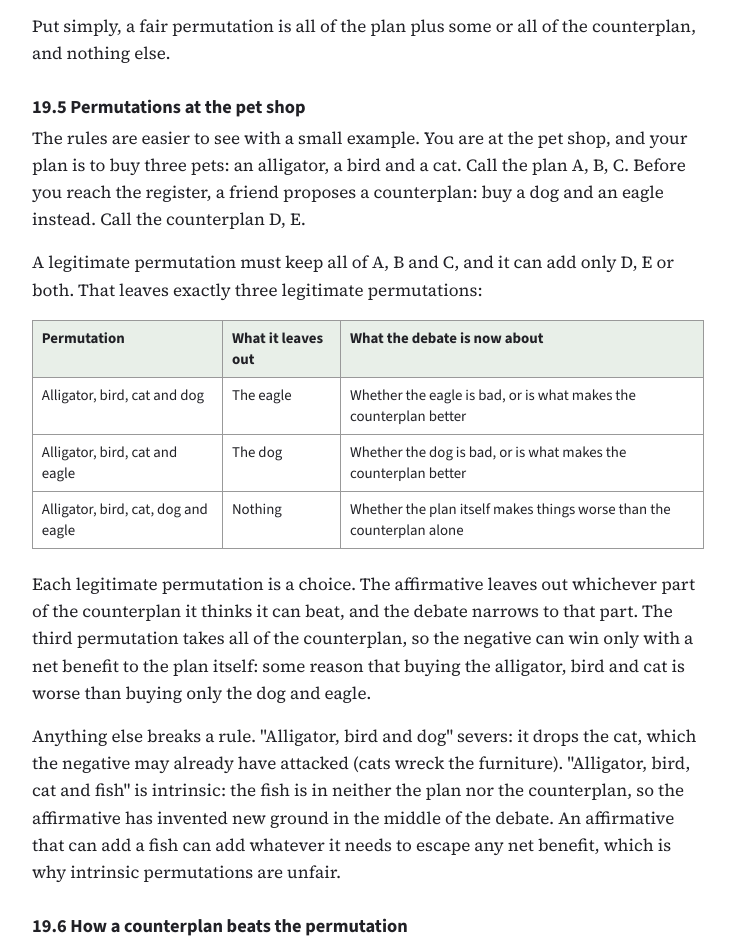
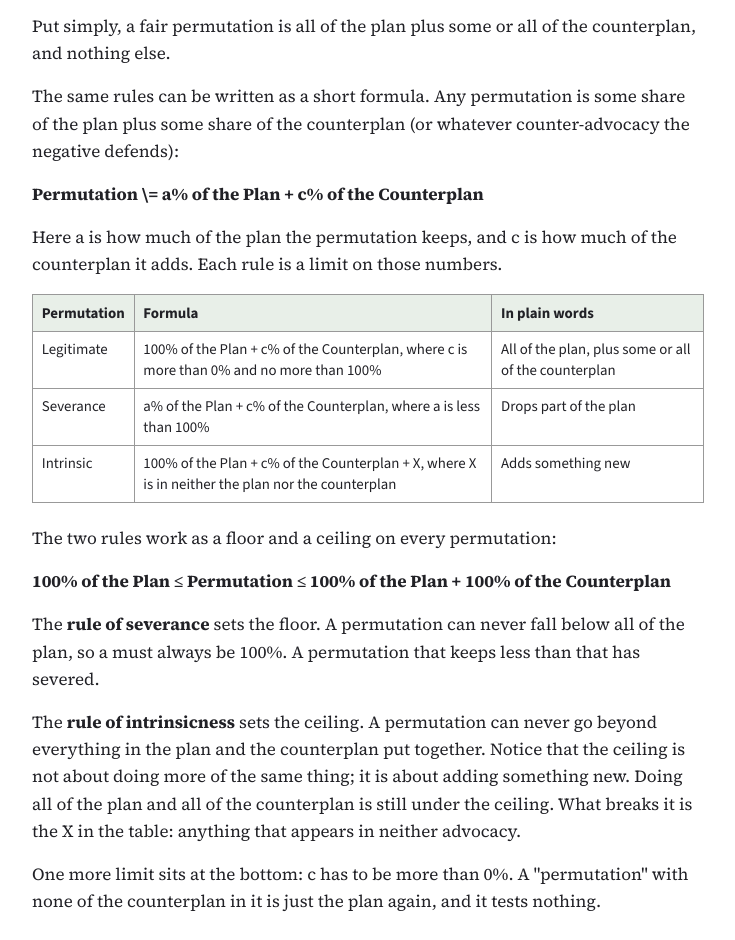
Before and after one commit to paulicydebate/OnArgumentationAndDebate, a plain HTML site: page chapter-19.html in a window 1280 px wide. Shown: the part 4046-4986 px from the top of the page, without its empty margins (408-1143 px from the left). Drawn offline with nearby package versions, Linux system fonts and the light colour scheme.

Commit message:
Ch 19: permutation formula for severance and intrinsicness
Co-Authored-By: Claude Opus 5.5 <noreply@anthropic.com>
Claude-Session: https://claude.ai/code/session_01LovmczsdgfKkQNmcZahy4G

```diff
--- a/chapter-19.html
+++ b/chapter-19.html
@@ -79,6 +79,40 @@
 <p>The first rule is against <strong>severance</strong>: a legitimate permutation includes all of the affirmative's plan. The affirmative cannot drop the parts of its plan that link to the negative's disadvantage. Doing so would let it abandon ground it chose in its first speech, after the negative has already built arguments against that ground.</p>
 <p>The second rule is against <strong>intrinsicness</strong>: a legitimate permutation cannot add anything that is in neither the plan nor the counterplan. If the negative's net benefit is that nuclear power requires new uranium mining, the affirmative cannot permute "nuclear and solar, using only uranium that has already been mined." That adds a new idea to escape an argument the negative has already made.</p>
 <p>Put simply, a fair permutation is all of the plan plus some or all of the counterplan, and nothing else.</p>
+<p>The same rules can be written as a short formula. Any permutation is some share of the plan plus some share of the counterplan (or whatever counter-advocacy the negative defends):</p>
+<p><strong>Permutation \= a% of the Plan + c% of the Counterplan</strong></p>
+<p>Here a is how much of the plan the permutation keeps, and c is how much of the counterplan it adds. Each rule is a limit on those numbers.</p>
+<div class="tablewrap"><table>
+<thead>
+<tr>
+<th style="text-align: left;">Permutation</th>
+<th style="text-align: left;">Formula</th>
+<th style="text-align: left;">In plain words</th>
+</tr>
+</thead>
+<tbody>
+<tr>
+<td style="text-align: left;">Legitimate</td>
+<td style="text-align: left;">100% of the Plan + c% of the Counterplan, where c is more than 0% and no more than 100%</td>
+<td style="text-align: left;">All of the plan, plus some or all of the counterplan</td>
+</tr>
+<tr>
+<td style="text-align: left;">Severance</td>
+<td style="text-align: left;">a% of the Plan + c% of the Counterplan, where a is less than 100%</td>
+<td style="text-align: left;">Drops part of the plan</td>
+</tr>
+<tr>
+<td style="text-align: left;">Intrinsic</td>
+<td style="text-align: left;">100% of the Plan + c% of the Counterplan + X, where X is in neither the plan nor the counterplan</td>
+<td style="text-align: left;">Adds something new</td>
+</tr>
+</tbody>
+</table></div>
+<p>The two rules work as a floor and a ceiling on every permutation:</p>
+<p><strong>100% of the Plan ≤ Permutation ≤ 100% of the Plan + 100% of the Counterplan</strong></p>
+<p>The <strong>rule of severance</strong> sets the floor. A permutation can never fall below all of the plan, so a must always be 100%. A permutation that keeps less than that has severed.</p>
+<p>The <strong>rule of intrinsicness</strong> sets the ceiling. A permutation can never go beyond everything in the plan and the counterplan put together. Notice that the ceiling is not about doing more of the same thing; it is about adding something new. Doing all of the plan and all of the counterplan is still under the ceiling. What breaks it is the X in the table: anything that appears in neither advocacy.</p>
+<p>One more limit sits at the bottom: c has to be more than 0%. A "permutation" with none of the counterplan in it is just the plan again, and it tests nothing.</p>
 <h3 id="19-5-permutations-at-the-pet-shop">19.5 Permutations at the pet shop</h3>
 <p>The rules are easier to see with a small example. You are at the pet shop, and your plan is to buy three pets: an alligator, a bird and a cat. Call the plan A, B, C. Before you reach the register, a friend proposes a counterplan: buy a dog and an eagle instead. Call the counterplan D, E.</p>
 <p>A legitimate permutation must keep all of A, B and C, and it can add only D, E or both. That leaves exactly three legitimate permutations:</p>
@@ -109,7 +143,7 @@
 </tbody>
 </table></div>
 <p>Each legitimate permutation is a choice. The affirmative leaves out whichever part of the counterplan it thinks it can beat, and the debate narrows to that part. The third permutation takes all of the counterplan, so the negative can win only with a net benefit to the plan itself: some reason that buying the alligator, bird and cat is worse than buying only the dog and eagle.</p>
-<p>Anything else breaks a rule. "Alligator, bird and dog" severs: it drops the cat, which the negative may already have attacked (cats wreck the furniture). "Alligator, bird, cat and fish" is intrinsic: the fish is in neither the plan nor the counterplan, so the affirmative has invented new ground in the middle of the debate. An affirmative that can add a fish can add whatever it needs to escape any net benefit, which is why intrinsic permutations are unfair.</p>
+<p>Anything else breaks a rule. "Alligator, bird and dog" severs: it drops the cat, which the negative may already have attacked (cats wreck the furniture). "Alligator, bird, cat and fish" is intrinsic: the fish is in neither the plan nor the counterplan, so the affirmative has invented new ground in the middle of the debate. An affirmative that can add a fish can add whatever it needs to escape any net benefit, which is why intrinsic permutations are unfair. In the terms of the formula in 19.4, the first keeps only two of the plan's three pets, so a is less than 100%; the fish is the X.</p>
 <h3 id="19-6-how-a-counterplan-beats-the-permutation">19.6 How a counterplan beats the permutation</h3>
 <p>A counterplan survives the permutation in one of two ways.</p>
 <p>The first is <strong>mutual exclusivity</strong>: it is impossible to do both. The clearest case is a counterplan that does most of the plan but leaves out one part. If the plan does A, B and C, and the counterplan does only A and B, the permutation cannot work: doing A, B and C is not the same as doing only A and B, and the severance rule means the affirmative cannot drop C. The debate then comes down to whether C is good or bad.</p>
```
